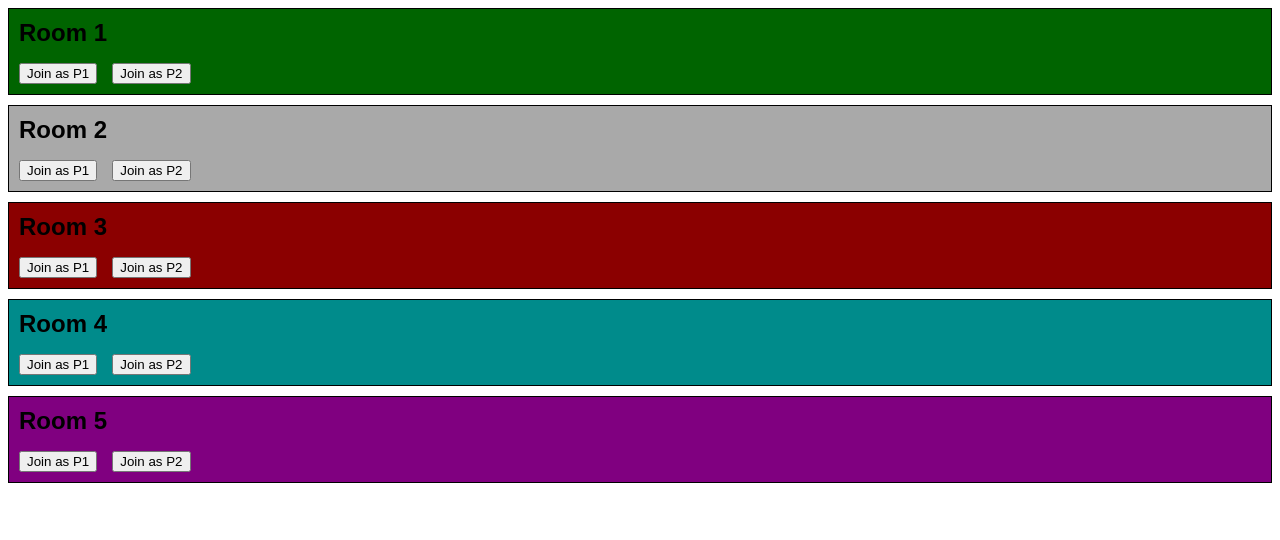
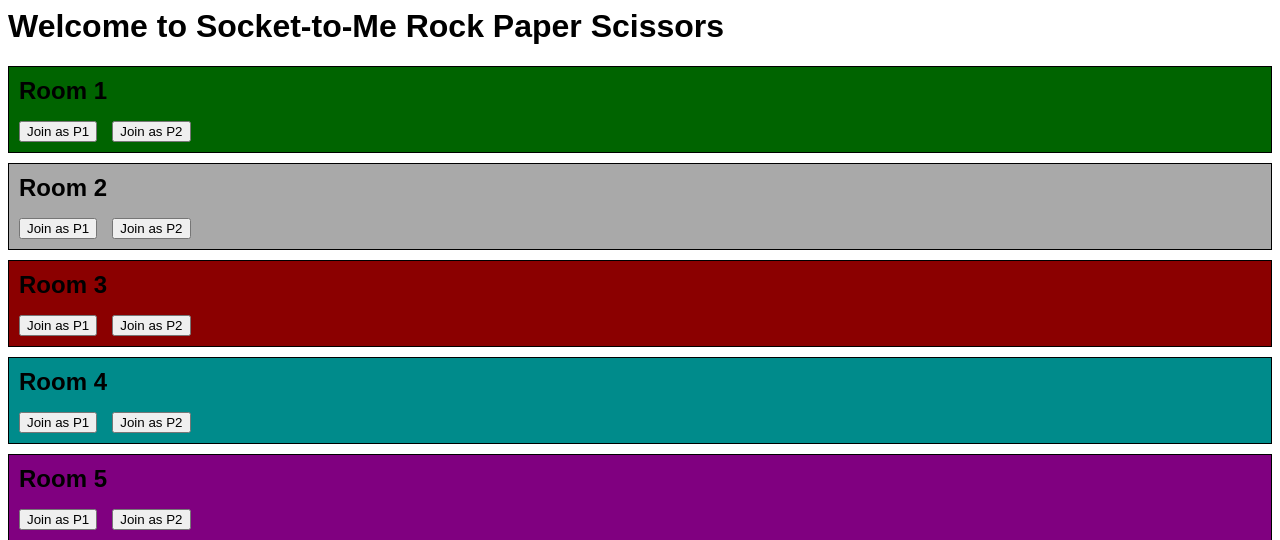
Before and after one commit to ChirayuRai/CS3800_BRPS, a PHP site: page / in a window 1280 px wide. Shown: the top 540 px of the page. Run offline with PHP 8.4, Linux system fonts and the light colour scheme.

Commit message:
Update lobby header

```diff
--- a/index.php
+++ b/index.php
@@ -37,6 +37,7 @@ $numRooms = 5;
 	</style>
 </head>
 <body>
+	<h1>Welcome to Socket-to-Me Rock Paper Scissors</h1>
 	<?php
 		for ($i=1; $i <= $numRooms; $i++) {
 			$available = array(true, true);
```
